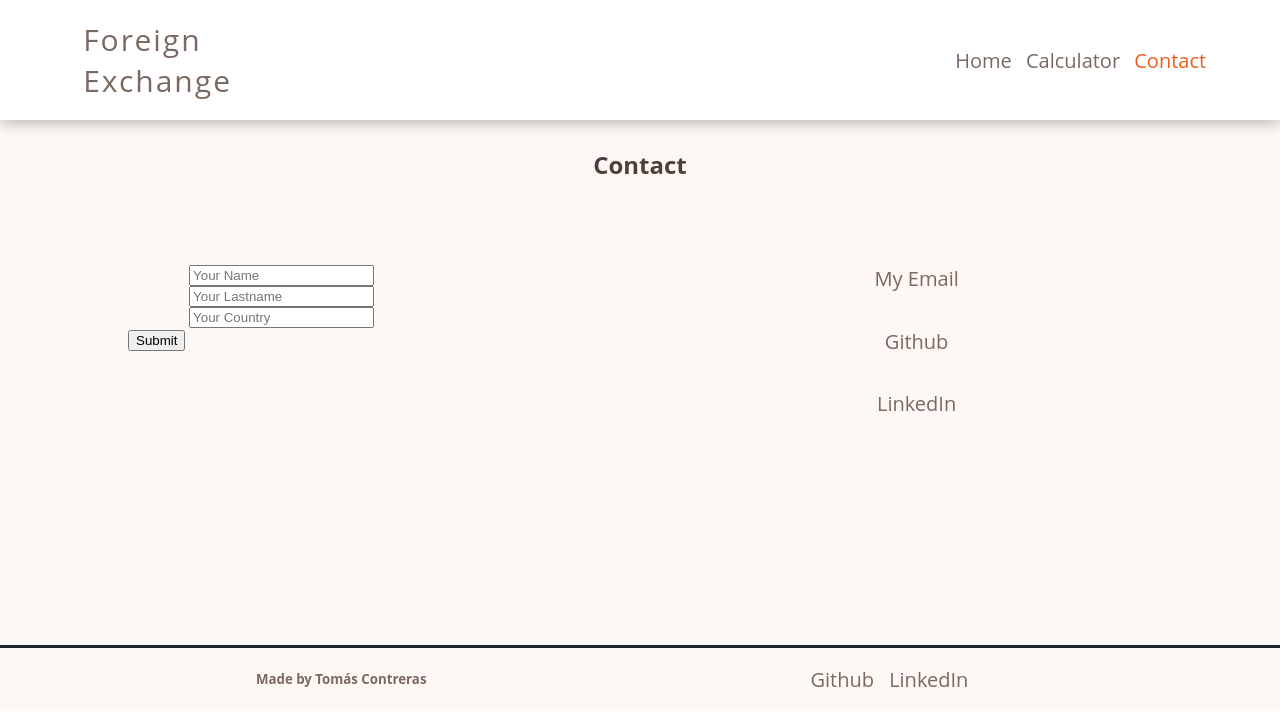
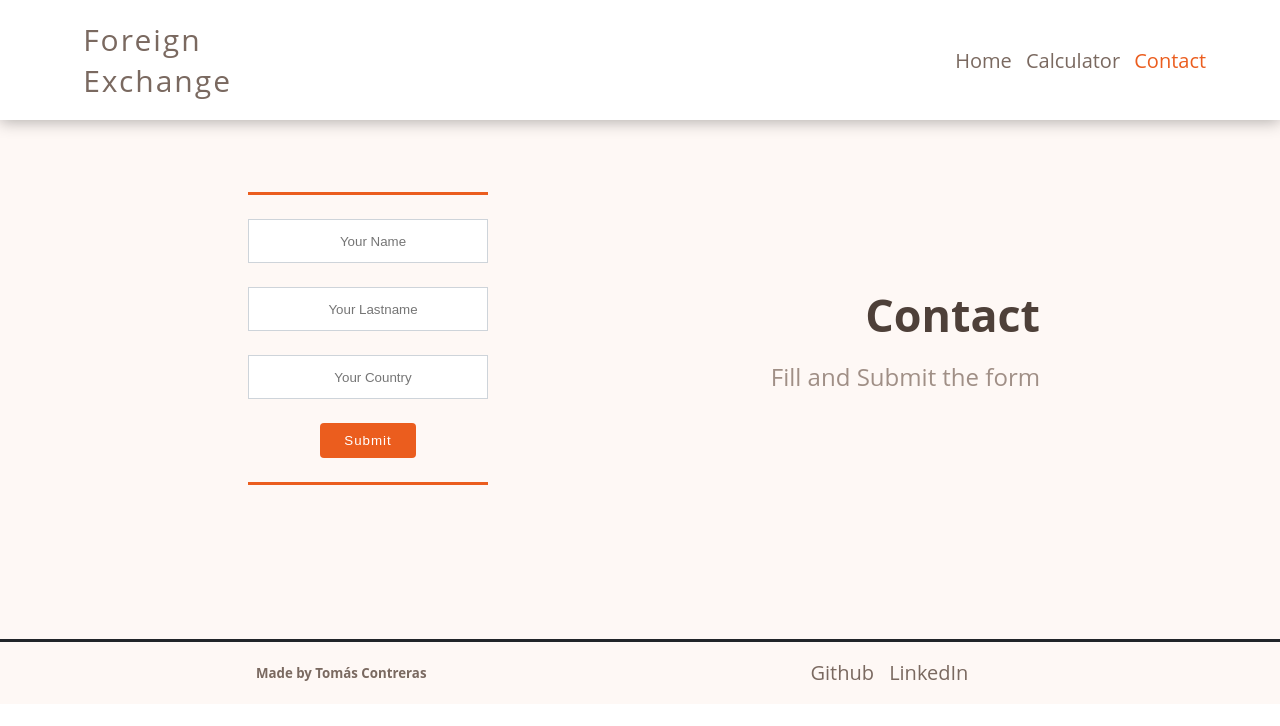
Before and after one commit to TomasConari/Currency-Exchange-Website, a plain HTML site: page html/contact.html in a window 1280 px wide. Drawn offline with Linux system fonts and the light colour scheme.

Commit message:
Updated Contact page design and minor fixes in the other pages

```diff
--- a/css/contact.css
+++ b/css/contact.css
@@ -27,6 +27,10 @@ header{
     background-color: #fef8f5;
     padding-top: 15%;
     border-bottom: solid #212529;
+    display: flex;
+    justify-content: center;
+    align-content: center;
+    padding-bottom: 12%;
 }
 #tittle{
     font-size: 30px;
@@ -34,6 +38,85 @@ header{
     font-weight: 400;
     letter-spacing: 2px;
     color: #7a6960;
+}
+#textContainer{
+    padding-right: 15%;
+    width: 50%;
+    display: flex;
+    flex-direction: column;
+    align-items: center;
+    justify-content: center;
+}
+#presentationTittle{
+    text-align: end;
+    width: 80%;
+    margin: 0;
+    font-size: 280%;
+    letter-spacing: 5%;
+    color: #4e4039;
+}
+#presentationText{
+    text-align: end;
+    width: 80%;
+    color: #a08f86;
+    margin: 15px 0 0 0;
+    font-weight: 500;
+    display: inline-block;
+}
+.input{
+    padding-left: 5%;
+    border: 1px solid #ced4da;
+    border-radius: 0%;
+    height: 44px;
+    width: 100%;
+    box-sizing: border-box;
+}
+.input:focus{
+    outline: none;
+}
+#formContainer{
+    padding-left: 10%;
+    width: 50%;
+    display: flex;
+    flex-direction: column;
+    align-items: center;
+    justify-content: center;
+}
+#nameDiv,#lastnameDiv,#countryDiv,#buttonBox{
+    display: flex;
+    width: 50%;
+    align-content: center;
+    text-align: center;
+    justify-content: center;
+    flex-direction: column;
+    padding-bottom: 5%;
+}
+#submitButton{
+    background: #eb5d1e;
+    border: 0;
+    padding: 10px 24px;
+    letter-spacing: 1px;
+    color: #fff;
+    border-radius: 4px;
+    transition: background-color 0.3s ease-in-out;
+}
+#name,#lastname,#country{
+    text-align: center;
+}
+#submitButton:hover{
+    background-color: #eb7d4d;
+    cursor: pointer;
+}
+#buttonBox{
+    display: flex;
+    justify-content: center;
+    align-items: center;
+    border-bottom: 3px solid #eb5d1e;
+    padding-bottom: 5%;
+}
+#nameDiv{
+    padding-top: 5%;
+    border-top: 3px solid #eb5d1e;
 }
 footer{
     display: flex;
@@ -47,50 +130,6 @@ footer{
 }
 #secondHalf{
     padding-left: 30%;
-}
-#socials{
-    display: flex;
-    flex-direction: column;
-    align-self: center;
-    width: 70%;
-    padding-left: 10%;
-}
-#email,#github,#linkedin{
-    align-self: center;
-    justify-self: center;
-    padding-bottom: 5%;
-}
-#contactContent{
-    display: flex;
-    flex-direction: column;
-    background-color: #fef8f5;
-    padding-top: 5%;
-    padding-bottom: 15%;
-    border-bottom: solid #212529;
-}
-#contactsBox{
-    display: flex;
-    flex-direction: row;
-}
-#contactTittle{
-    display: flex;
-    align-items: center;
-    padding-top: 10%;
-    color: #4e4039;
-    justify-content: center;
-    align-items: center;
-    background-color:#fef8f5;
-}
-#formsBox{
-    display: flex;
-    flex-direction: column;
-    width: 30%;
-    margin-left: 10%;
-}
-#nameDiv,#lastnameDiv,#countryDiv{
-    display: flex;
-    flex-direction: column;
-    align-items: center;
 }
 nav{
     margin-left: auto;
--- a/css/currencyCalculator.css
+++ b/css/currencyCalculator.css
@@ -157,7 +157,7 @@ a{
     z-index: 1;
     height: 15%;
 }
-#number,#firstDropdown,#secondDropdown,#ButtonBox{
+#number,#firstDropdown,#secondDropdown,#buttonBox{
     display: flex;
     width: 50%;
     align-content: center;
@@ -173,7 +173,7 @@ a{
 #moneyNumber, #firstCurrency, #secondCurrency{
     text-align: center;
 }
-#ButtonBox{
+#buttonBox{
     display: flex;
     flex-direction: row;
     border-bottom: 3px solid #eb5d1e;
--- a/html/contact.html
+++ b/html/contact.html
@@ -18,51 +18,24 @@
                 </p>
             </nav>
         </header>
-        <div id="contactTittle">
-            <h2>Contact</h2>
-        </div>
-        <div id="contactContent">
-            <div id="contactsBox">
-                <div id="formsBox">
+        <div id="content">
+            <div id="formContainer">
                 <div id="nameDiv">
-                        <input type="text" name="name" id="name" autocomplete="off" placeholder="Your Name">
+                    <input type="text" class="input" name="name" id="name" autocomplete="off" placeholder="Your Name">
                 </div>
                 <div id="lastnameDiv">
-                        <input type="text" name="lastname" id="lastname" autocomplete="off" placeholder="Your Lastname">
+                    <input type="text" class="input" name="lastname" id="lastname" autocomplete="off" placeholder="Your Lastname">
                 </div>
                 <div id="countryDiv">
-                        <input type="text" name="country" id="country" autocomplete="off" placeholder="Your Country">
+                    <input type="text" class="input" name="country" id="country" autocomplete="off" placeholder="Your Country">
                 </div>
                 <div id="buttonBox">
                     <button id="submitButton">Submit</button>
                 </div>
             </div>
-                <div id="socials">
-                    <div id="email">
-                        <a
-                            class="navs socialsLinks"
-                            target="_blank"
-                            href="mailto:tomasconari@gmail.com?subject=Hey Tomás, let's get in touch">
-                            My Email
-                        </a>
-                    </div>
-                    <div id="github">
-                        <a
-                            class="navs socialsLinks"
-                            target="_blank"
-                            href="https://github.com/TomasConari">
-                            Github
-                        </a>
-                    </div>
-                    <div id="linkedin">
-                        <a
-                            class="navs socialsLinks"
-                            target="_blank"
-                            href="https://www.linkedin.com/in/tomas-contreras-235854250/">
-                            LinkedIn
-                        </a>
-                    </div>
-                </div>
+            <div id="textContainer">
+                <h4 id="presentationTittle">Contact</h4>
+                <h2 id="presentationText">Fill and Submit the form</h2>
             </div>
         </div>
         <footer>
```
Also changed, not shown: html/currencyCalculator.html (+1 -1 lines). Lines whose indentation alone changed are shown as unchanged.
